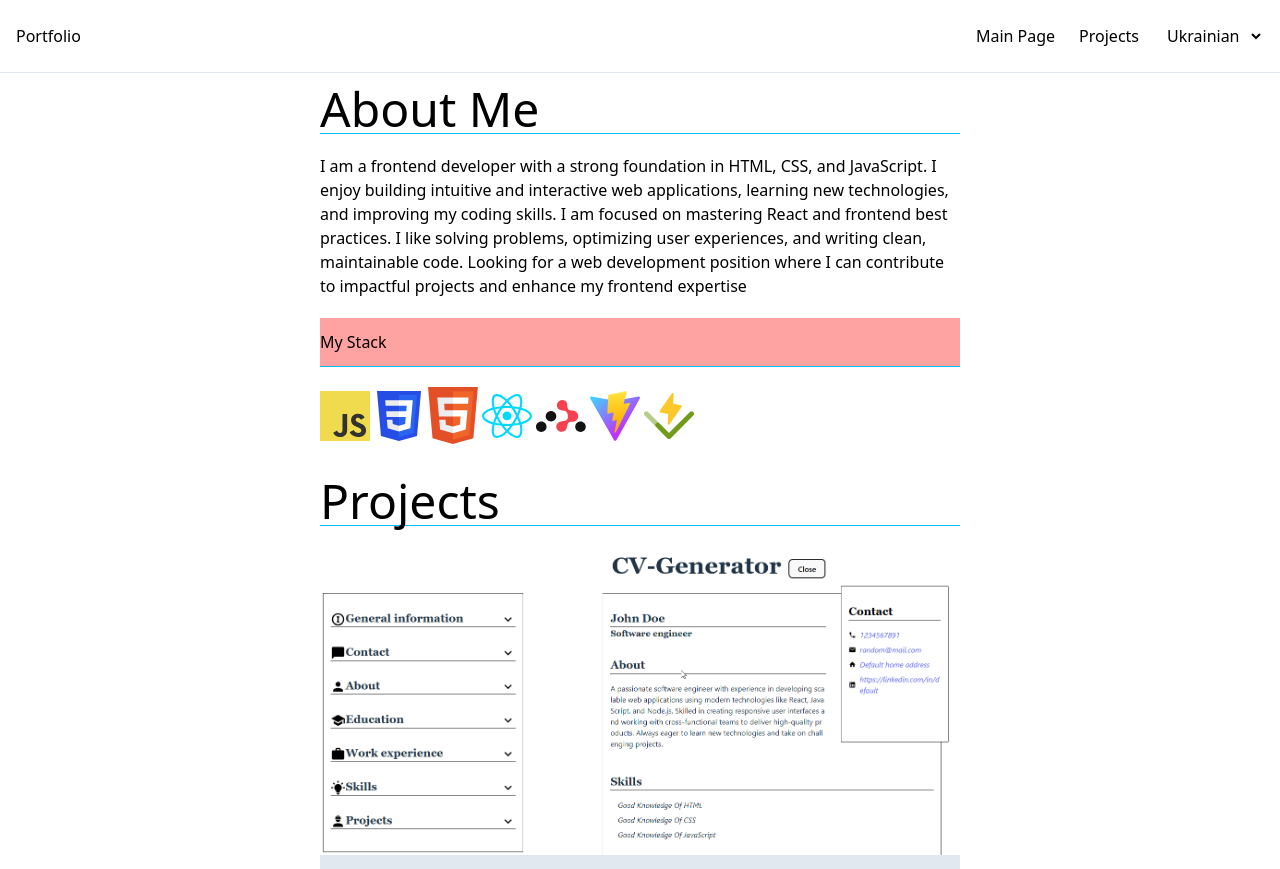
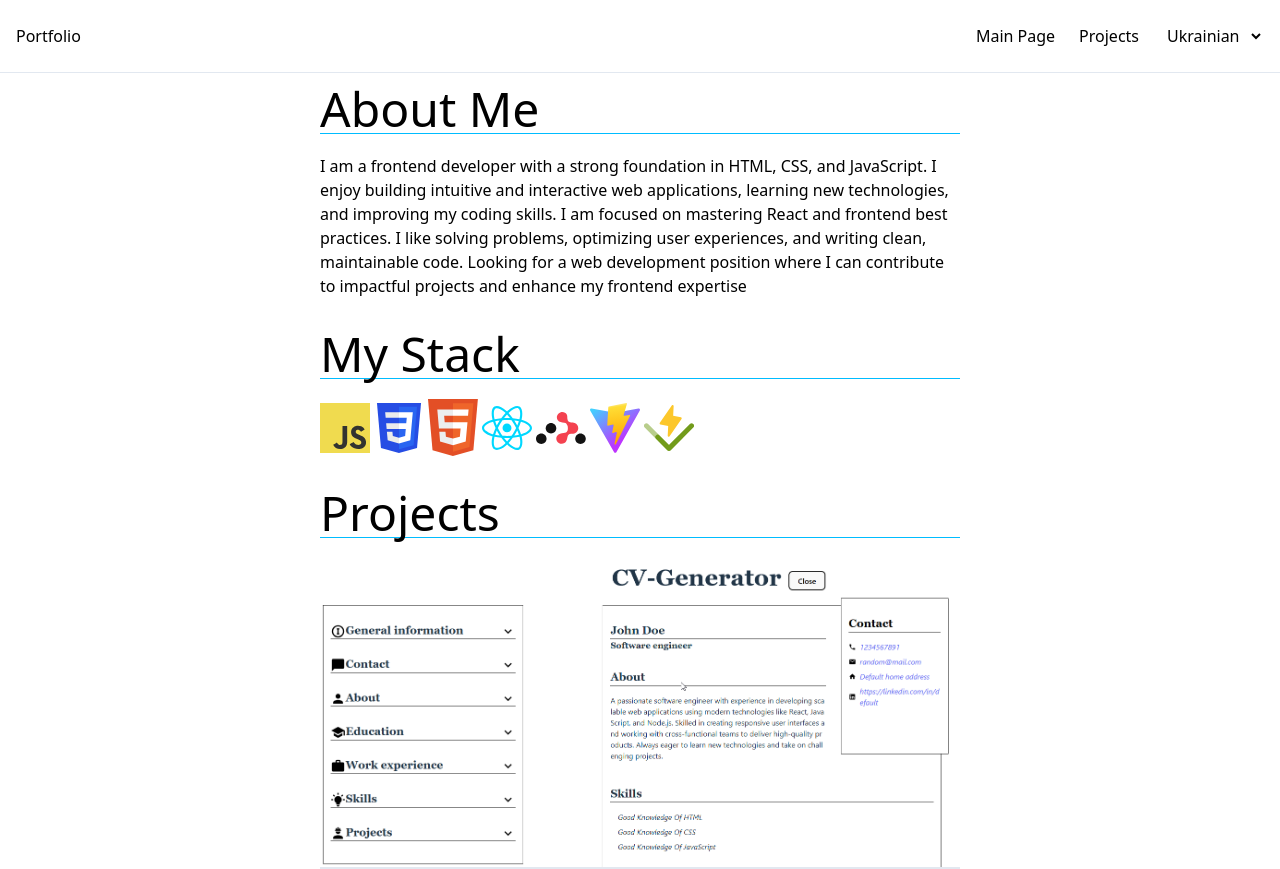
Before and after one commit to R3ndrex/Portfolio, a React (Vite) app: page / in a window 1280 px wide. Shown: the top 869 px of the page. Built offline with nearby package versions, Linux system fonts and the light colour scheme.

Commit message:
Make h2 bigger, remove red color

```diff
--- a/src/components/Stack.jsx
+++ b/src/components/Stack.jsx
@@ -42,7 +42,7 @@ export default function Stack() {
     const { t } = useTranslation();
     return (
         <section>
-            <h2 className="mb-5 bg-red-300 pb-3 pt-3">{t("My stack")}</h2>
+            <h2 className=" mb-5 text-5xl mb-3 pt-3">{t("My stack")}</h2>
             <ul className="flex gap-1">
                 {stack.map(({ image, alt }) => (
                     <li className="flex items-center" key={alt}>
```
